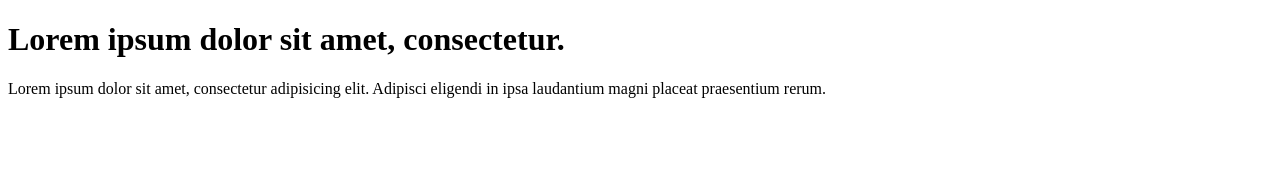
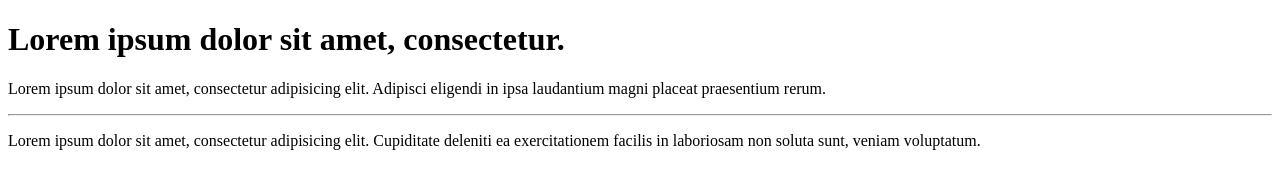
Before and after one commit to PrudenceWanjiru/practice-git, a plain HTML site: page index.html in a window 1280 px wide. Drawn offline with Linux system fonts and the light colour scheme.

Commit message:
Added more content

```diff
--- a/index.html
+++ b/index.html
@@ -7,5 +7,11 @@
 <body>
 <h1>Lorem ipsum dolor sit amet, consectetur.</h1>
 <p>Lorem ipsum dolor sit amet, consectetur adipisicing elit. Adipisci eligendi in ipsa laudantium magni placeat praesentium rerum.</p>
+<hr>
+<p>Lorem ipsum dolor sit amet, consectetur adipisicing elit. Cupiditate deleniti ea exercitationem facilis in laboriosam non soluta sunt, veniam voluptatum.</p>
+
+
+
+
 </body>
 </html>
```
